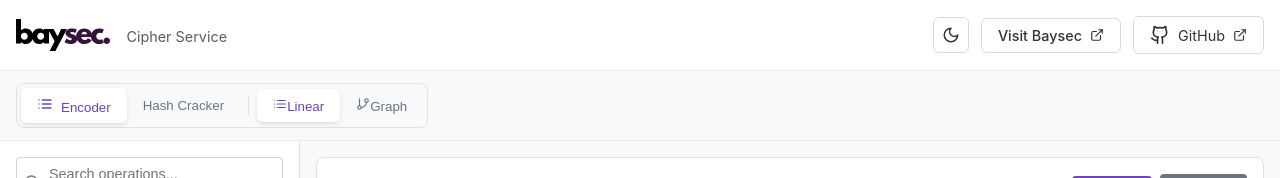
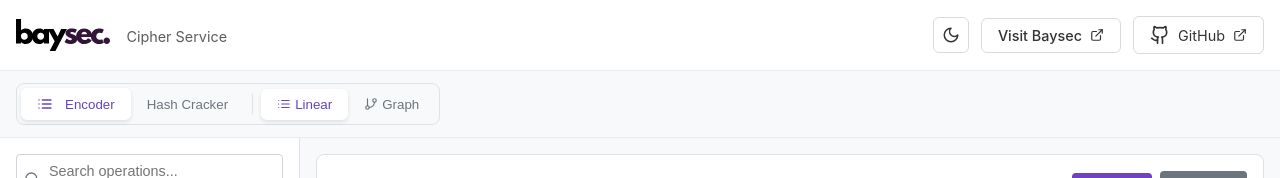
Before and after one commit to baysec-eu/cipher-service, a React (Vite) app: page / in a window 1280 px wide. Shown: the top 178 px of the page. Built offline with nearby package versions, Linux system fonts and the light colour scheme.

Commit message:
Fixed styles

```diff
--- a/src/App.jsx
+++ b/src/App.jsx
@@ -1,6 +1,6 @@
 import React, { useState, useEffect, useMemo } from 'react';
-import { operations, applyOperation, chainOperations } from './lib/index.js';
-import { Search, X, Play, Trash2, Github, ExternalLink, Moon, Sun, Copy, Check, GitBranch, List } from 'lucide-react';
+import { operations, chainOperations } from './lib/index.js';
+import { Search, Github, ExternalLink, Moon, Sun, Copy, Check, GitBranch, List } from 'lucide-react';
 import Recipe from './components/Recipe.jsx';
 import HashCracker from './components/HashCracker.jsx';
 import SubstitutionSolver from './components/SubstitutionSolver.jsx';
--- a/src/index.css
+++ b/src/index.css
@@ -92,6 +92,10 @@ code {
 }
 
 .tab-button {
+  display: flex;
+  align-items: center;
+  justify-content: center;
+  gap: 4px;
   background: none;
   border: none;
   padding: 0.5rem 1rem;
```
